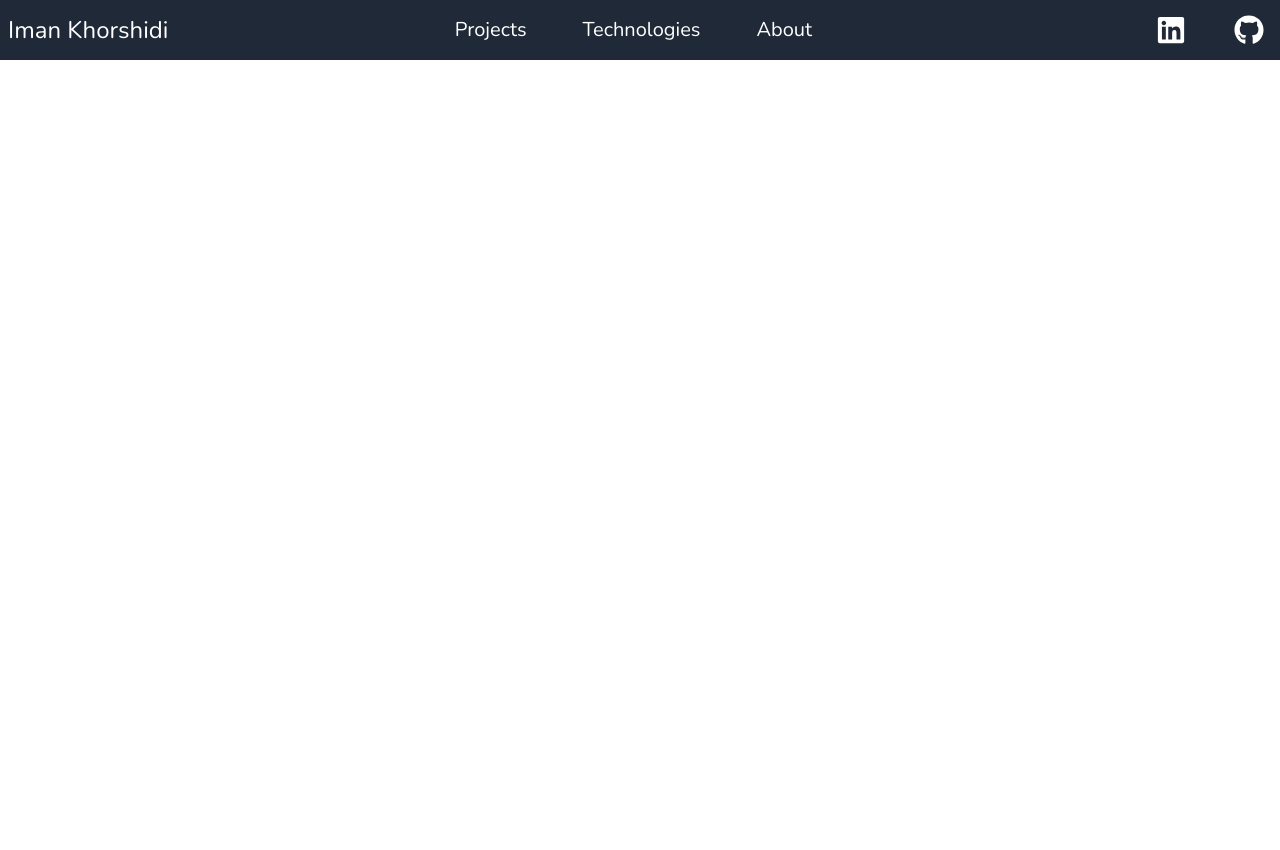
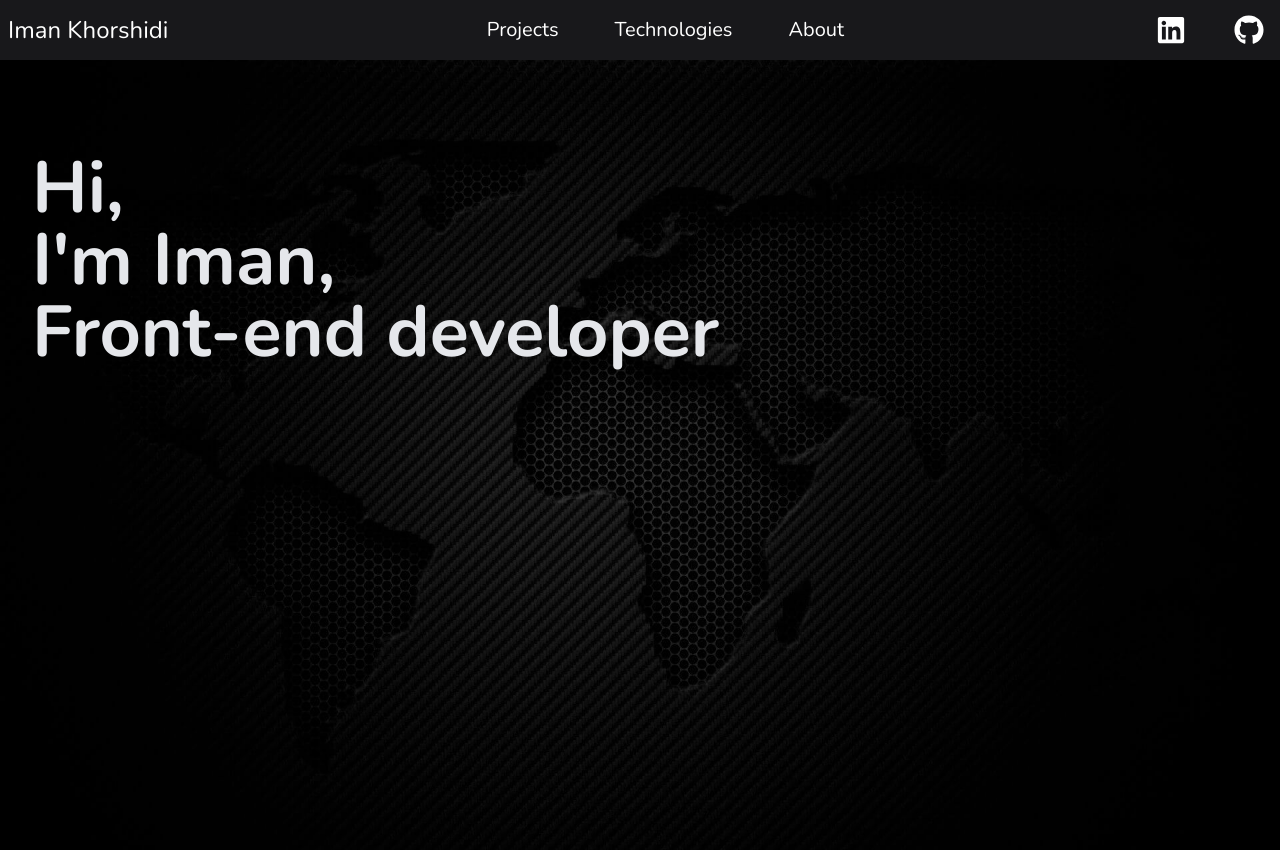
Before and after one commit to Imankh72/portfolio, a Next.js app: page / in a window 1280 px wide. Shown: the top 850 px of the page. Before the commit the page ends 800 px from the top, so only its background shows below. Built offline with nearby package versions, Linux system fonts and the light colour scheme.

Commit message:
Add: HeroSection Component

```diff
--- /dev/null
+++ b/components/HeroSection.jsx
@@ -0,0 +1,13 @@
+const HeroSection = () => {
+  return (
+    <div className="text-center text-gray-200 mt-14 pt-16 sm:px-8 sm:text-left hero-background h-[100vh]">
+      <h1 className="text-4xl mt-8 sm:text-6xl md:text-7xl font-semibold">
+        <span className="block">Hi,</span>
+        <span className="block">I'm Iman,</span>
+        <span className="">Front-end developer</span>
+      </h1>
+    </div>
+  );
+};
+
+export default HeroSection;
--- a/components/Navbar.jsx
+++ b/components/Navbar.jsx
@@ -29,18 +29,18 @@ const Navbar = () => {
         </Link>
       </div>
       <ul
-        className={`flex flex-col space-y-4 absolute w-[60%] h-[100vh] bg-gray-800 py-5 px-2 ${
+        className={`flex flex-col space-y-4 absolute w-[60%] h-[100vh] bg-zinc-900 py-5 px-2 ${
           open ? "left-0" : "left-[-100%]"
         } transition-all duration-500 ease-in-out sm:w-[30%] md:flex-row md:w-auto md:h-auto md:static md:space-y-0 md:items-center md:gap-10 md:justify-center`}
       >
         {links.map((link, index) => (
           <Link href={`/${link.toLowerCase()}`} key={index}>
-            <a className="p-2 hover:cursor-pointer hover:text-gray-800 hover:bg-white w-[95%] transition-all rounded md:w-auto md:rounded-md">
+            <a className="p-2 hover:cursor-pointer hover:text-gray-800 hover:bg-gray-200 w-[95%] transition-all rounded md:w-auto md:rounded-md">
               {link}
             </a>
           </Link>
         ))}
-        <li className="transition-all md:hover:scale-125 md:ml-72">
+        <li className="transition-all md:hover:scale-125 md:ml-64">
           <a href="https://www.linkedin.com/in/iman-khorshidi/" target="_blank">
             <FaLinkedin className="transition-all text-3xl ml-2 mb-2 mt-12 cursor-pointer hover:scale-125 md:mb-0 md:mt-0 md:hover:scale-100" />
           </a>
--- a/pages/index.jsx
+++ b/pages/index.jsx
@@ -1,4 +1,5 @@
 import Head from "next/head";
+import HeroSection from "../components/HeroSection";
 
 const Home = () => {
   return (
@@ -8,7 +9,9 @@ const Home = () => {
         <meta name="description" content="Generated by create next app" />
         <link rel="icon" href="/favicon.ico" />
       </Head>
-      <main></main>
+      <div className="">
+        <HeroSection />
+      </div>
       <footer></footer>
     </div>
   );
--- a/styles/globals.css
+++ b/styles/globals.css
@@ -24,11 +24,22 @@ li {
 }
 
 @layer components {
+  .container {
+    @apply bg-gray-200 h-[100vh] sm:max-w-7xl sm:mx-auto;
+  }
+
   .navBar {
-    @apply bg-gray-800 w-[100%] h-[60px] fixed top-0 left-0 text-white text-xl px-2 md:flex md:justify-between md:max-w-7xl xl:left-[50%] xl:desktopNavBar;
+    @apply bg-zinc-900 w-[100%] h-[60px] fixed top-0 left-0 text-white text-xl px-2 md:flex md:justify-between md:max-w-7xl xl:left-[50%] xl:desktopNavBar;
   }
 
   .desktopNavBar {
     transform: translateX(-50%);
   }
+
+  .hero-background {
+    background: url("/static/hero-background.png");
+    background-size: cover;
+    background-repeat: no-repeat;
+    background-position: center;
+  }
 }
```
Also changed, not shown: public/static/hero-background.png (added).
